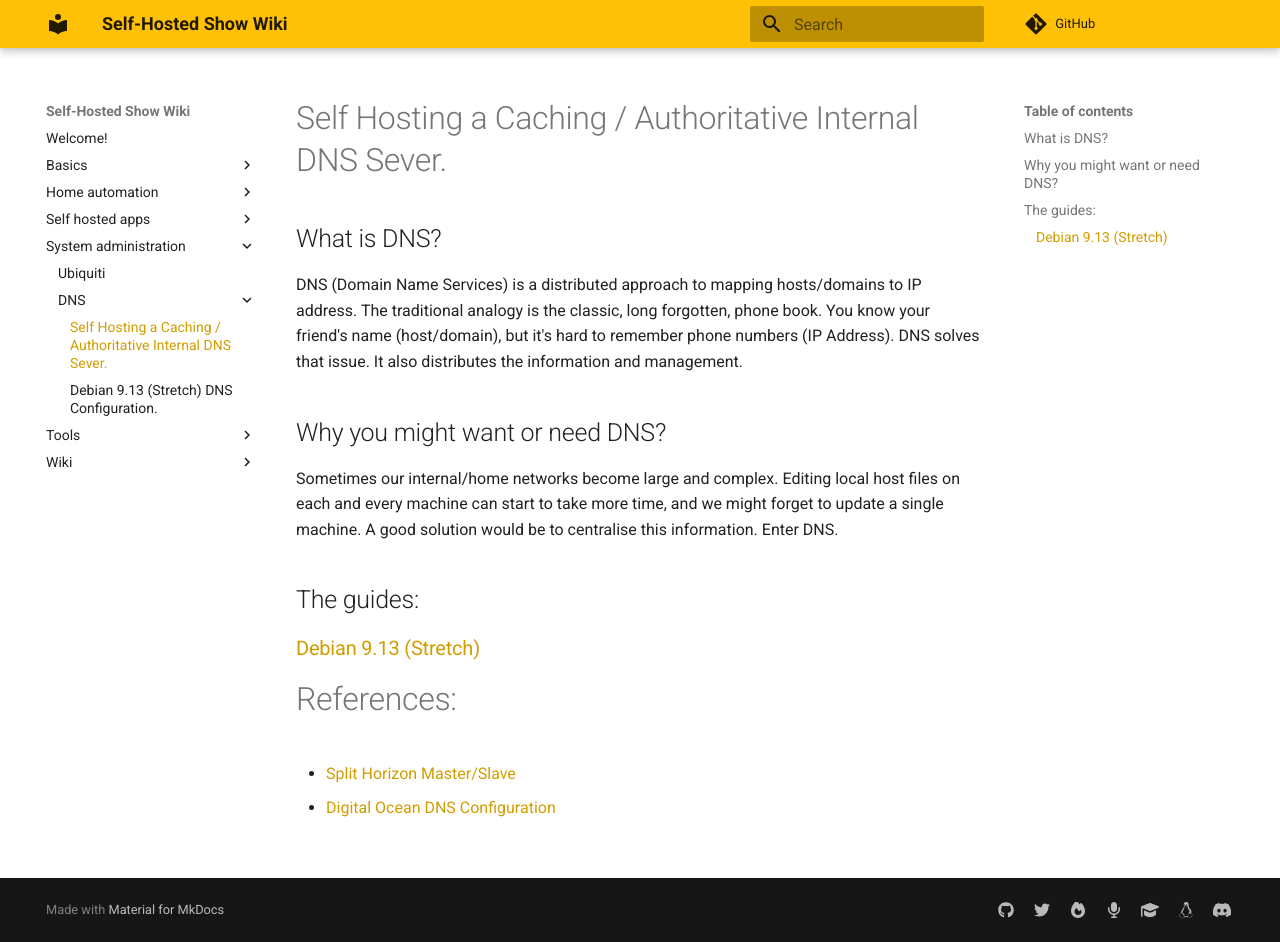
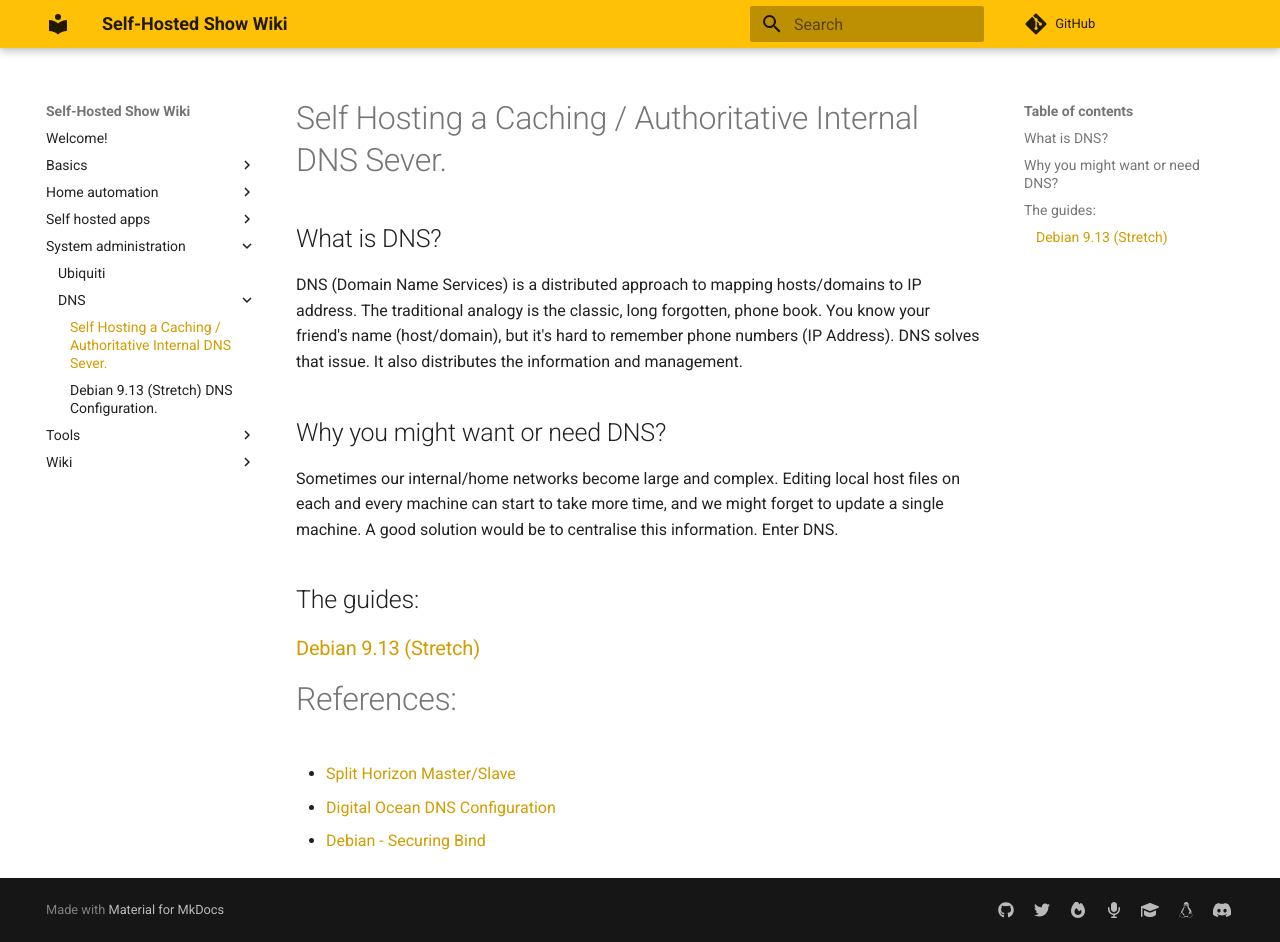
Before and after one commit to selfhostedshow/wiki, an MkDocs documentation site: the page built from docs/system-administration/DNS/index.md, in a window 1280 px wide and 942 px high. Built offline with MkDocs 1.6.1 and Material for MkDocs 9.7.7, drawn with Linux system fonts in a browser that asks for light colours; comment, search, counter and statistics services are not loaded.

Commit message:
Added new link focused on securing Bind under Debian Useful link on securing Bind under Debian.

```diff
--- a/docs/system-administration/DNS/index.md
+++ b/docs/system-administration/DNS/index.md
@@ -22,3 +22,4 @@ Sometimes our internal/home networks become large and complex. Editing local hos
 # References:
 - [Split Horizon Master/Slave](https://jensd.be/160/linux/split-horizon-dns-masterslave-with-bind)
 - [Digital Ocean DNS Configuration](https://www.digitalocean.com/community/tutorials/how-to-configure-bind-as-a-private-network-dns-server-on-debian-9)
+- [Debian - Securing Bind](https://www.debian.org/doc/manuals/securing-debian-manual/sec-bind.en.html)
```
